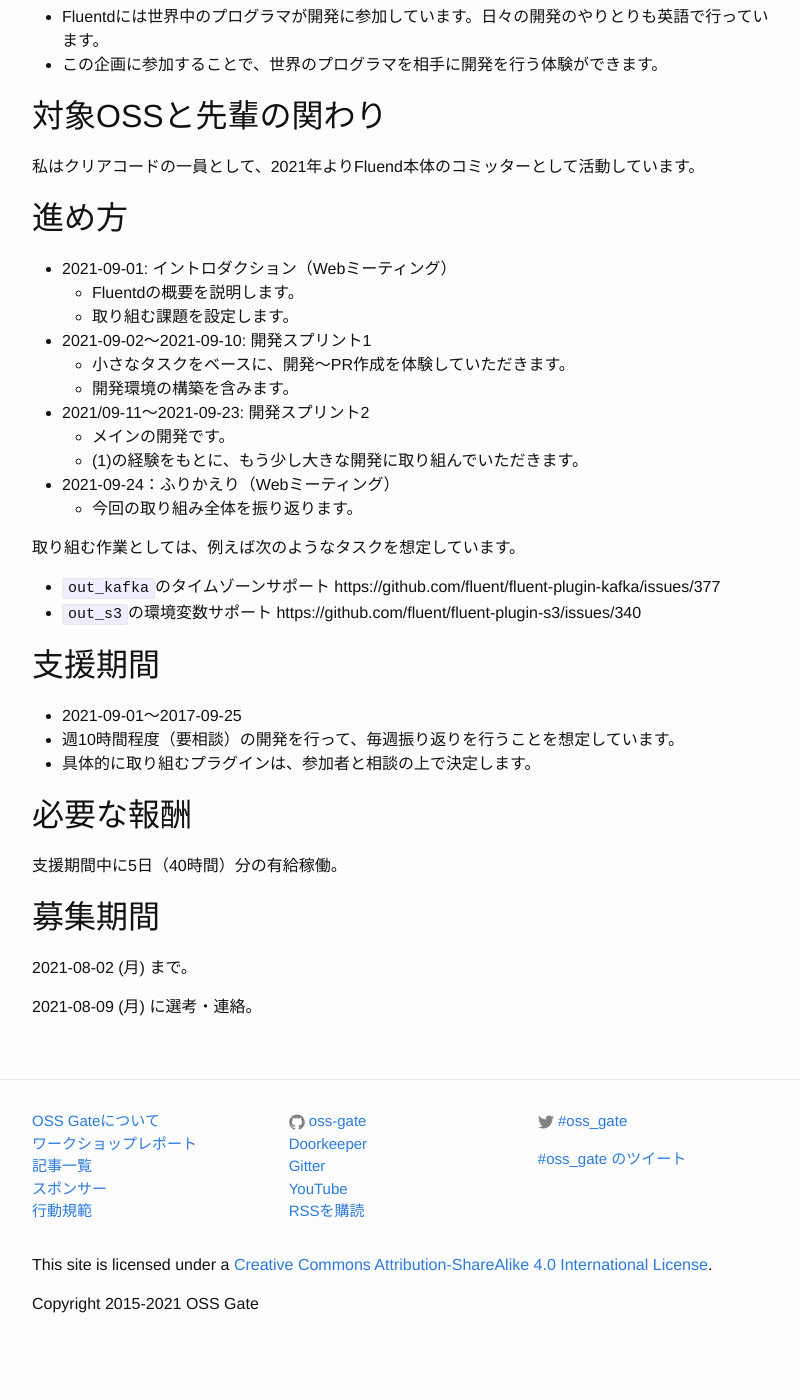
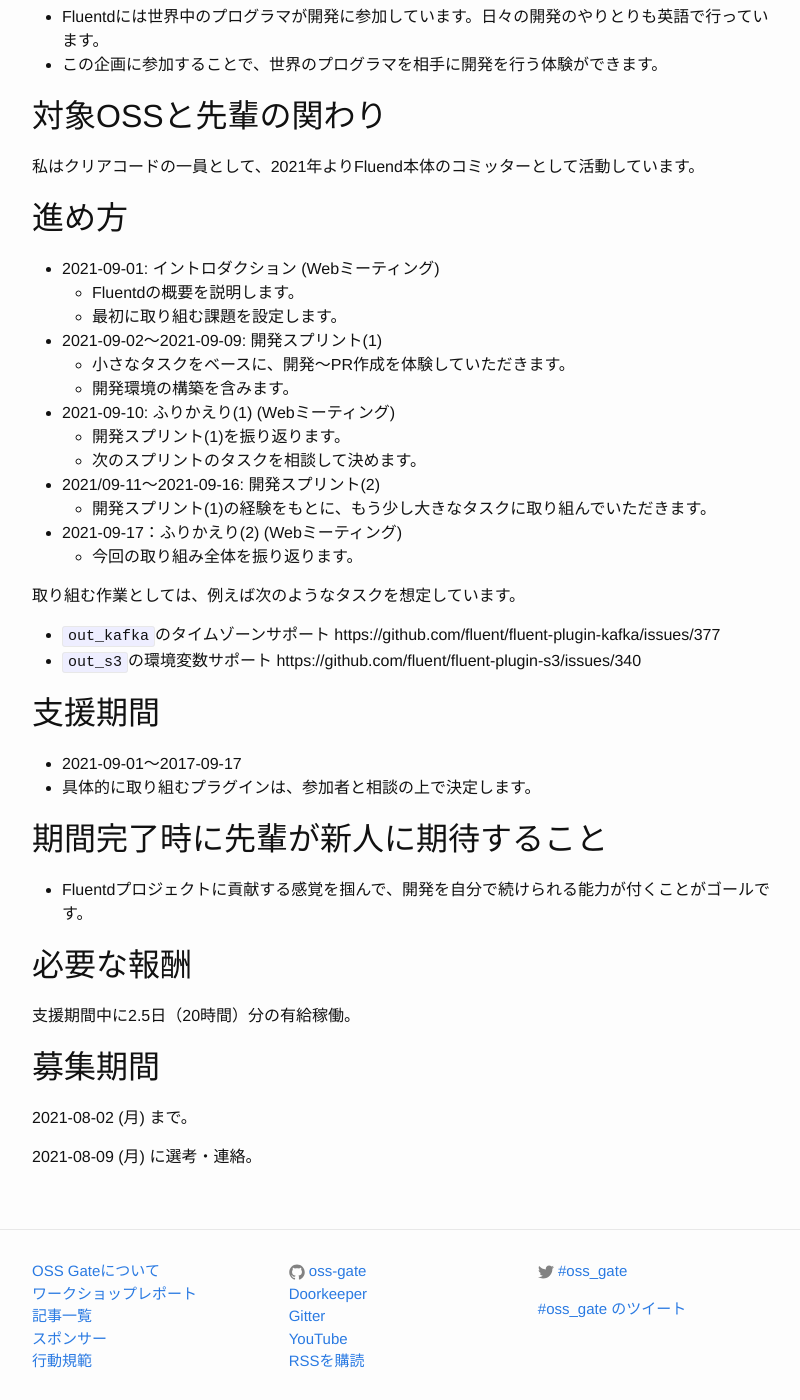
Before and after one commit to oss-gate/on-boarding, a Jekyll site: the page built from proposals/2021-09/fujimoto-fluentd-plugin/index.md, in a window 1280 px wide and 1400 px high, scrolled down 963 px. Shown: the whole window, without its empty margins (238-1038 px from the left). Built offline with Jekyll 4.4.1, drawn with Linux system fonts in a browser that asks for light colours; Markdown is read by kramdown in place of the engine named in the settings; comment, search, counter and statistics services are not loaded; before the commit the page ends 2324 px from its top, so only the background shows below that.

Commit message:
Apply feedback from kou
Signed-off-by: Fujimoto Seiji <fujimoto@clear-code.com>

```diff
--- a/proposals/2021-09/fujimoto-fluentd-plugin/index.md
+++ b/proposals/2021-09/fujimoto-fluentd-plugin/index.md
@@ -43,16 +43,18 @@ Fluentdはオープンソースのログ転送プログラムです。サーバ
 
 ## 進め方
 
-* 2021-09-01: イントロダクション（Webミーティング）
+* 2021-09-01: イントロダクション (Webミーティング)
   * Fluentdの概要を説明します。
-  * 取り組む課題を設定します。
-* 2021-09-02〜2021-09-10: 開発スプリント1
+  * 最初に取り組む課題を設定します。
+* 2021-09-02〜2021-09-09: 開発スプリント(1)
   * 小さなタスクをベースに、開発〜PR作成を体験していただきます。
   * 開発環境の構築を含みます。
-* 2021/09-11〜2021-09-23: 開発スプリント2
-  * メインの開発です。
-  * (1)の経験をもとに、もう少し大きな開発に取り組んでいただきます。
-* 2021-09-24：ふりかえり（Webミーティング）
+* 2021-09-10: ふりかえり(1) (Webミーティング)
+  * 開発スプリント(1)を振り返ります。
+  * 次のスプリントのタスクを相談して決めます。
+* 2021/09-11〜2021-09-16: 開発スプリント(2)
+  * 開発スプリント(1)の経験をもとに、もう少し大きなタスクに取り組んでいただきます。
+* 2021-09-17：ふりかえり(2) (Webミーティング)
   * 今回の取り組み全体を振り返ります。
 
 取り組む作業としては、例えば次のようなタスクを想定しています。
@@ -64,13 +66,16 @@ Fluentdはオープンソースのログ転送プログラムです。サーバ
 
 ## 支援期間
 
-* 2021-09-01〜2017-09-25
-* 週10時間程度（要相談）の開発を行って、毎週振り返りを行うことを想定しています。
+* 2021-09-01〜2017-09-17
 * 具体的に取り組むプラグインは、参加者と相談の上で決定します。
+
+## 期間完了時に先輩が新人に期待すること
+
+ * Fluentdプロジェクトに貢献する感覚を掴んで、開発を自分で続けられる能力が付くことがゴールです。
 
 ## 必要な報酬
 
-支援期間中に5日（40時間）分の有給稼働。
+支援期間中に2.5日（20時間）分の有給稼働。
 
 ## 募集期間
 
```
